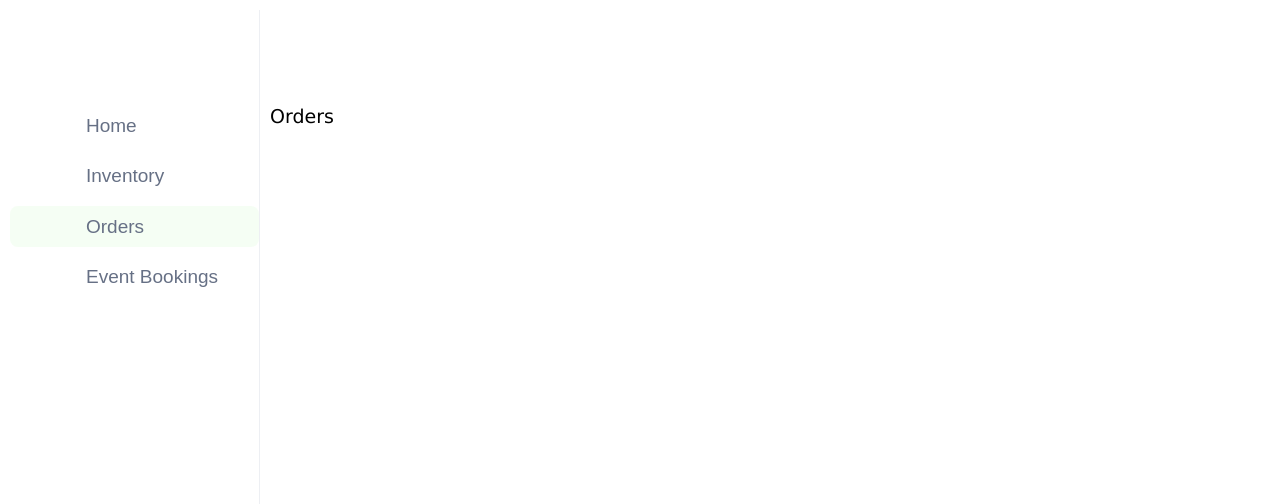
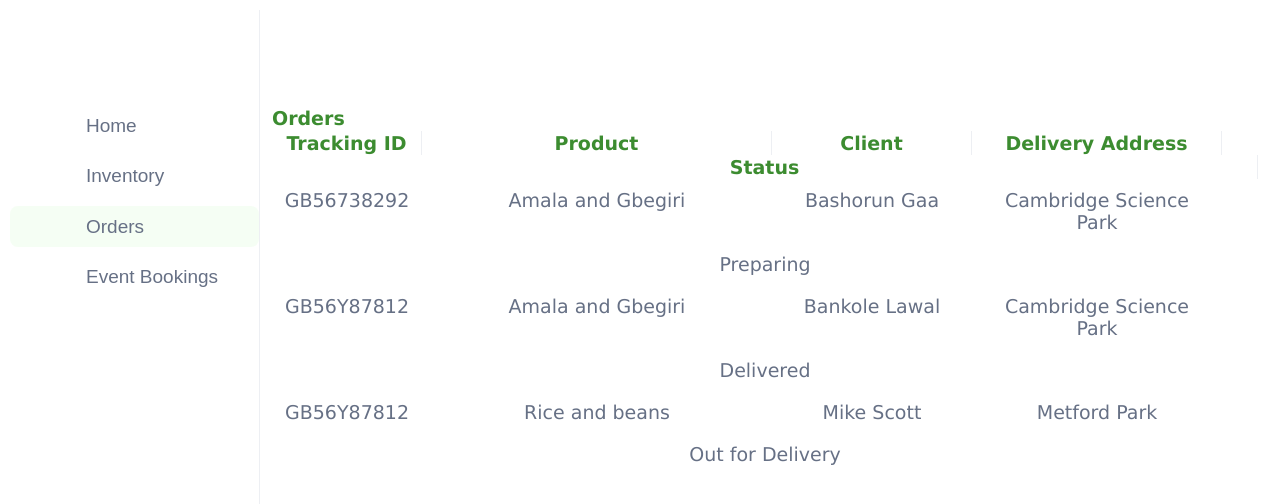
Before and after one commit to olaniyitomilola/skimpyfront, a React (Create React App) app: page / in a window 1280 px wide. Both pictures are taken after a click on the button "Orders". Shown: the top 504 px of the page. Built offline with nearby package versions, Linux system fonts and the light colour scheme.

Commit message:
Orders implemented

```diff
--- a/src/App.css
+++ b/src/App.css
@@ -130,13 +130,47 @@ body {
   width: 100%;
   margin-top: 2rem;
 
+}
+.orderTable{
+    width: 100%;
+}
+.orderTable tr{
+  display: flex;
+  flex-direction: row;
+  flex-wrap: wrap;
 
 
 }
-.eventTable th{
+.eventTable th, .orderTable th{
   color: #3C8C30;
+  border-right: 1px solid #EDEFF3;
 
 }
-.eventTable tr{
+
+.eventTable thead, .orderTable thead{
+  color: #3C8C30;
+  font-weight: 700;
+}
+
+.eventTable td, .orderTable td{
   padding: 10px;
+  color: #667085;
+  text-align: center;
 }
+.orderTable tr #tracking{
+  width: clamp(100px,100%, 150px);
+}
+
+.orderTable tr #products {
+  width: clamp(250px, 100%, 350px);
+}
+.orderTable tr #client {
+  width: clamp(150px, 100%, 200px);
+}
+
+.orderTable tr #address {
+  width: clamp(200px, 100%, 250px);
+}
+.orderTable tr #status {
+  flex: 1;
+}
--- a/src/EventBooking.jsx
+++ b/src/EventBooking.jsx
@@ -25,6 +25,7 @@ export default function EventBooking(){
 const EventsLoader = (props)=>{
     return(
            <table className='eventTable'>
+            <thead>Upcoming Events</thead>
                 <tr className='tableHead'>
                     <th>Date</th>
                     <th className='eventsDesc'>Event</th>
--- a/src/Orders.jsx
+++ b/src/Orders.jsx
@@ -1,8 +1,40 @@
 export default function Orders(){
+    const orders = [
+        {trackingID: "GB56738292",products : "Amala and Gbegiri", client: "Bashorun Gaa", address: "Cambridge Science Park", status: "Preparing"},
+        {trackingID: "GB56Y87812",products : "Amala and Gbegiri", client: "Bankole Lawal", address: "Cambridge Science Park", status: "Delivered"}
+        ,{trackingID: "GB56Y87812",products : "Rice and beans", client: "Mike Scott", address: "Metford Park", status: "Out for Delivery"}
+
+    ]
 
     return (
         <div>
-            Orders
+            <OrderLoader orders = {orders}/>
         </div>
     )
-    }
+}
+
+function OrderLoader(props){
+    return (
+        <table className="orderTable">
+            <thead>Orders</thead>
+            <tr>
+                <th id = "tracking">Tracking ID</th>
+                <th id="products">Product</th>
+                <th id ="client">Client</th>
+                <th id ="address">Delivery Address</th>
+                <th id= "status">Status</th>
+
+            </tr>
+            {props.orders.map((order)=>
+                <tr>
+                    <td id = "tracking">{order.trackingID}</td>
+                    {/* TODO: Implement multi-order here, products should be an array */}
+                    <td id="products">{order.products}</td>
+                    <td id ="client">{order.client}</td>
+                    <td id ="address">{order.address}</td>
+                    <td id= "status">{order.status}</td>
+                </tr>
+            )}
+        </table>
+    )
+}
```
